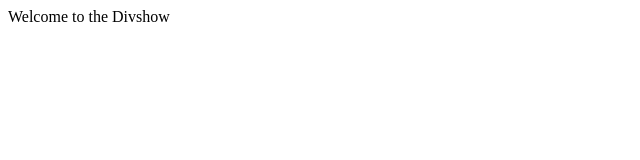
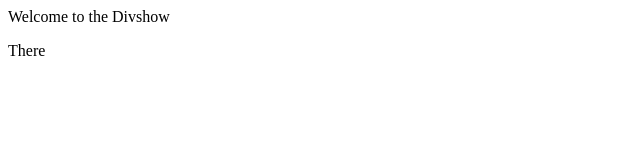
Before and after one commit to RicheyA/testing-repo, a plain HTML site: page index.html in a window 1280 px wide. Shown: the full height of the page, 0-640 px from the left. Drawn offline with Linux system fonts and the light colour scheme.

Commit message:
added there

```diff
--- a/index.html
+++ b/index.html
@@ -1 +1,2 @@
 <div>Welcome to the Divshow</div>
+<p>There</p>
```
